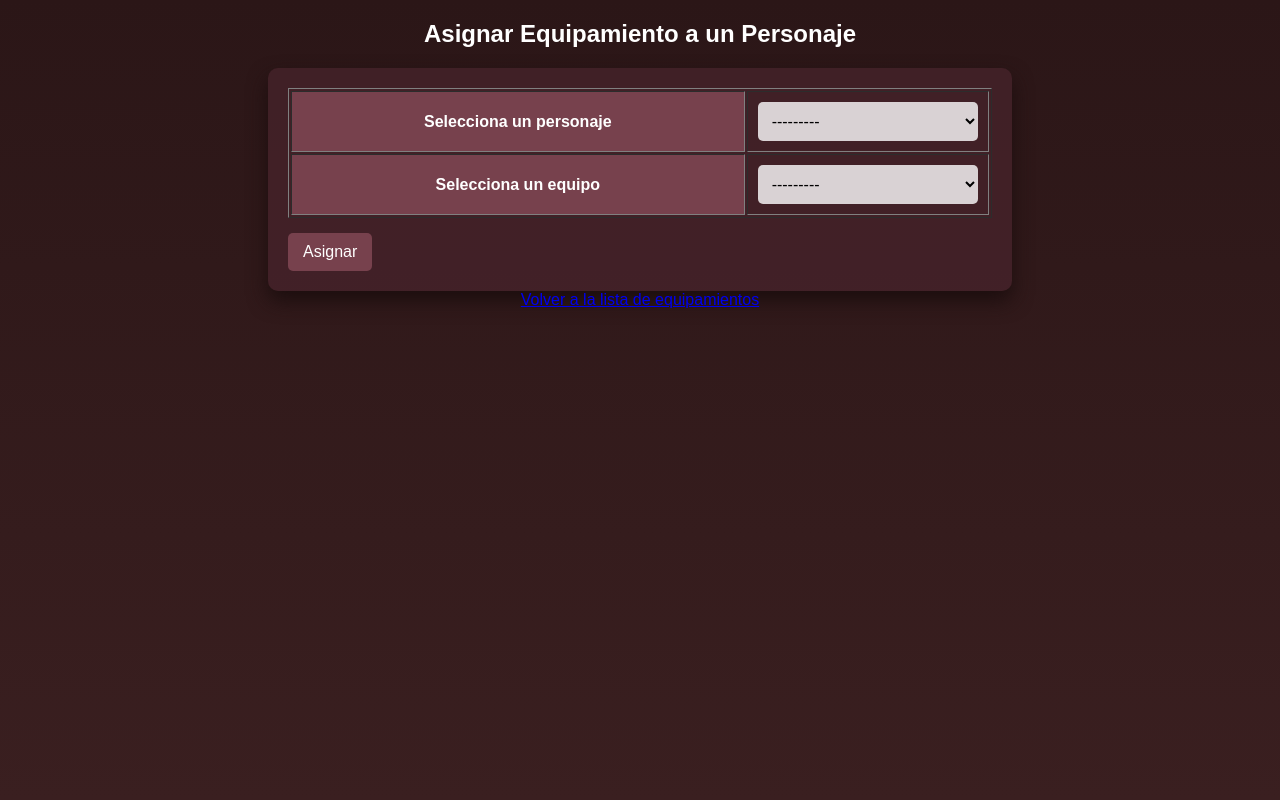
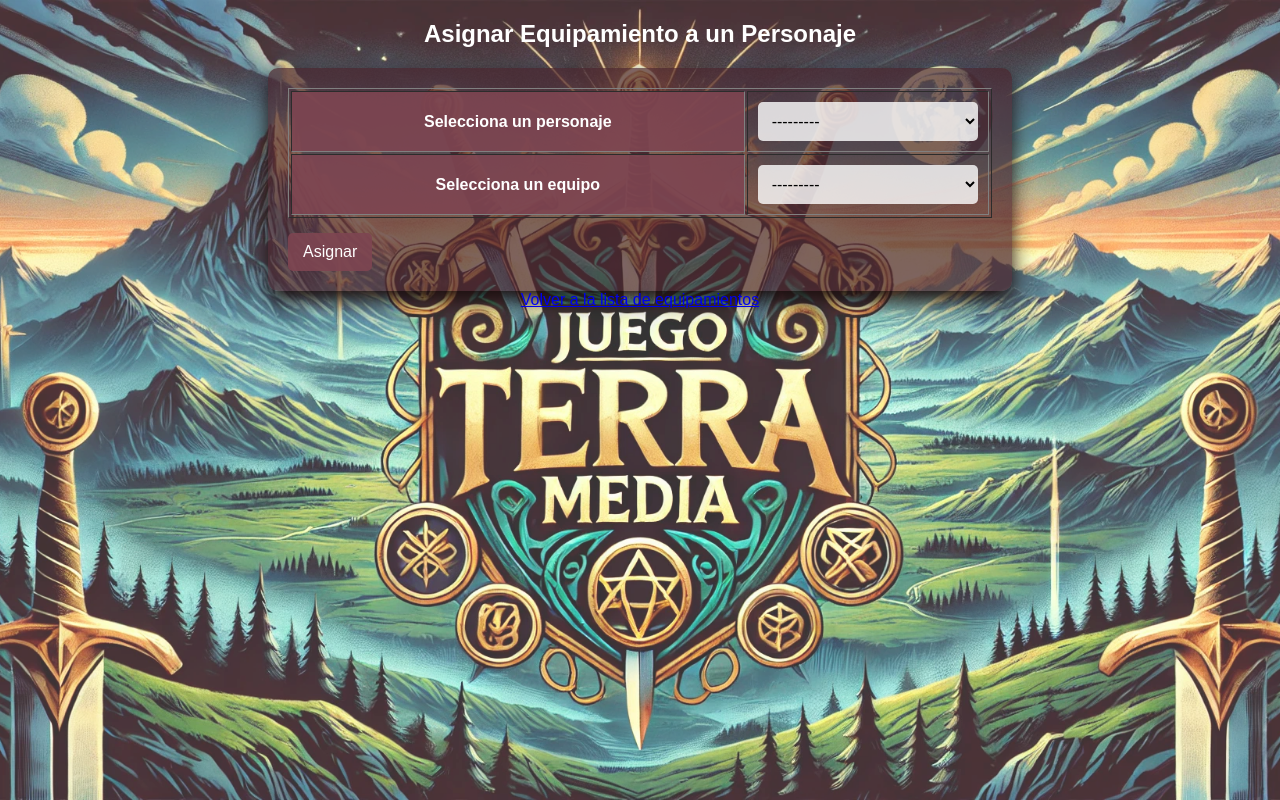
Before and after one commit to daninogales30/juego_tierra_media_django, a Django app: page /equipment/assign/ in a window 1280 px wide. Run offline with Django 5.2, Linux system fonts and the light colour scheme; data comes from the database, SQL or seed files in the repository; both versions use the stored data as it was after the commit.

Commit message:
Imagen para el juego

```diff
--- a/equipment/static/assign_equipment.css
+++ b/equipment/static/assign_equipment.css
@@ -7,12 +7,16 @@
 body {
     font-family: sans-serif;
     color: white;
-    background: linear-gradient(#2b1617, #3a1f20);
+    background-image: url("images/fondo.webp");
+    background-size: cover;
+    background-position: center;
+    background-repeat: no-repeat;
+    height: 100vh;
     display: flex;
     flex-direction: column;
     align-items: center;
     padding: 20px;
-    height: 100vh;
+
 }
 
 h2 {
--- a/equipment/static/equipment_list.css
+++ b/equipment/static/equipment_list.css
@@ -6,8 +6,11 @@
 
 body {
     font-family: sans-serif;
+    background-image: url("images/fondo.webp");
+    background-size: cover;
+    background-position: center;
+    background-repeat: no-repeat;
     color: white;
-    background: linear-gradient(#3a1f20, #2b1617);
     display: flex;
     flex-direction: column;
     align-items: center;
--- a/equipment/templates/equipment_list.html
+++ b/equipment/templates/equipment_list.html
@@ -25,7 +25,6 @@
                     <td>{{ equipment.name }}</td>
                     <td>{{ equipment.tipo }}</td>
                     <td>{{ equipment.potencia }}</td>
-                    <td><img src="{{ equipment.imagen.url }}" alt="{{ equipment.name }}"></td>
                 </tr>
             {% empty %}
                 <tr>
```
Also changed, not shown: db.sqlite3, equipment/static/images/fondo.webp (added).
